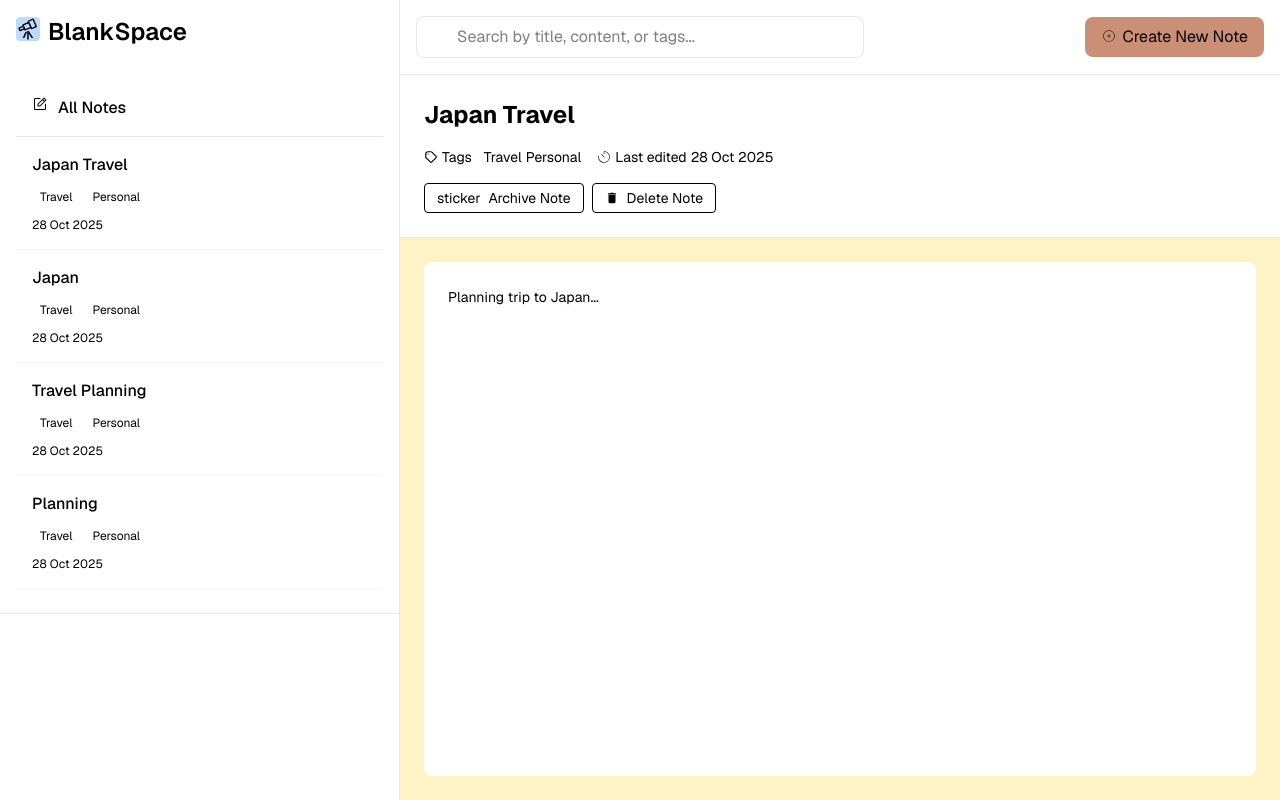
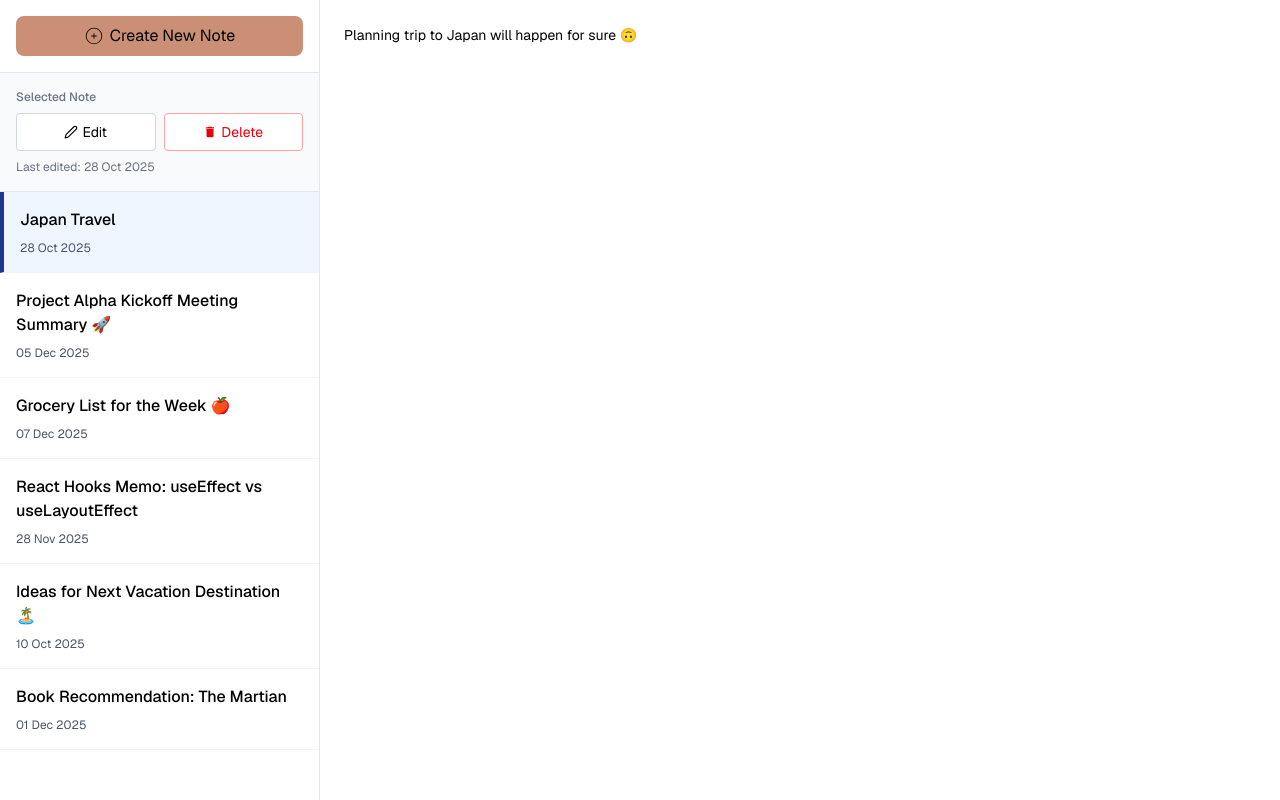
Before and after one commit to ValgusNguyen/blankspace, a Next.js app in the folder frontend/: page / in a window 1280 px wide. Built offline with nearby package versions, Linux system fonts and the light colour scheme.

Commit message:
feat: add working button and simplified interface

```diff
--- a/frontend/src/app/page.tsx
+++ b/frontend/src/app/page.tsx
@@ -1,166 +1,294 @@
 "use client";
 import { useState } from "react";
-import { CiCirclePlus, CiTimer } from "react-icons/ci";
-import { HiOutlineTag } from "react-icons/hi";
+import { CiCirclePlus } from "react-icons/ci";
 import { MdDelete } from "react-icons/md";
-import { PiNotePencil } from "react-icons/pi";
-import { VscTelescope } from "react-icons/vsc";
+import { FiEdit2 } from "react-icons/fi";
 
 const NotesApp = () => {
-  const [selectedNote, setSelectedNote] = useState("Performance");
-
-  const notes = [
+  const [notes, setNotes] = useState([
     {
       title: "Japan Travel",
-      tags: ["Travel", "Personal"],
       date: "28 Oct 2025",
-      content: "Planning trip to Japan...",
+      content: "Planning trip to Japan will happen for sure 🙃",
     },
     {
-      title: "Japan",
-      tags: ["Travel", "Personal"],
-      date: "28 Oct 2025",
-      content: "Planning trip to Japan...",
+      title: "Project Alpha Kickoff Meeting Summary 🚀",
+      date: "05 Dec 2025",
+      content:
+        "Key takeaways: MVP features finalized. Deadline is end of Q1. Need to schedule follow-up with backend team on API design.",
     },
     {
-      title: "Travel Planning",
-      tags: ["Travel", "Personal"],
-      date: "28 Oct 2025",
-      content: "Planning trip to Japan...",
+      title: "Grocery List for the Week 🍎",
+      date: "07 Dec 2025",
+      content:
+        "Milk, eggs, whole-wheat bread, spinach, chicken breast, tomatoes, pasta. Don't forget the dark chocolate!",
     },
     {
-      title: "Planning",
-      tags: ["Travel", "Personal"],
-      date: "28 Oct 2025",
-      content: "Planning trip to Japan...",
+      title: "React Hooks Memo: useEffect vs useLayoutEffect",
+      date: "28 Nov 2025",
+      content:
+        "useEffect runs asynchronously after render and paint. useLayoutEffect runs synchronously after render but before paint. Use the latter for DOM measurements.",
     },
-  ];
+    {
+      title: "Ideas for Next Vacation Destination 🏝️",
+      date: "10 Oct 2025",
+      content:
+        "Considering Iceland (Northern Lights) or Thailand (beaches and food). Need to check flight prices for February.",
+    },
+    {
+      title: "Book Recommendation: The Martian",
+      date: "01 Dec 2025",
+      content:
+        "Andy Weir's book is a fantastic blend of science and survival. Highly recommend for a thrilling read.",
+    },
+  ]);
 
-  const [currentNote, setCurrentNote] = useState(
-    notes.find((note) => note.title === selectedNote) || notes[0],
+  const [selectedNoteTitle, setSelectedNoteTitle] = useState("Japan Travel");
+  const [isCreatingNote, setIsCreatingNote] = useState(false);
+  const [newNoteTitle, setNewNoteTitle] = useState("");
+  const [isEditingTitle, setIsEditingTitle] = useState(false);
+  const [editedTitle, setEditedTitle] = useState("");
+
+  const currentNote =
+    notes.find((note) => note.title === selectedNoteTitle) || notes[0];
+
+  const handleContentChange = (newContent: string) => {
+    setNotes((prevNotes) =>
+      prevNotes.map((note) =>
+        note.title === selectedNoteTitle
+          ? { ...note, content: newContent }
+          : note,
+      ),
     );
+  };
+
+  const handleCreateNote = () => {
+    setIsCreatingNote(true);
+    setNewNoteTitle("");
+  };
+
+  const handleSaveNewNote = () => {
+    const trimmedTitle = newNoteTitle.trim();
+
+    if (!trimmedTitle) {
+      alert("Please enter a note title!");
+      return;
+    }
+
+    if (notes.some((note) => note.title === trimmedTitle)) {
+      alert("A note with this title already exists!");
+      return;
+    }
+
+    const newNote = {
+      title: trimmedTitle,
+      date: new Date().toLocaleDateString("en-GB", {
+        day: "2-digit",
+        month: "short",
+        year: "numeric",
+      }),
+      content: "",
+    };
+
+    setNotes([newNote, ...notes]);
+    setSelectedNoteTitle(newNote.title);
+    setIsCreatingNote(false);
+    setNewNoteTitle("");
+  };
+
+  const handleCancelNewNote = () => {
+    setIsCreatingNote(false);
+    setNewNoteTitle("");
+  };
+
+  const handleDeleteNote = () => {
+    if (notes.length === 1) {
+      alert("Cannot delete the last note!");
+      return;
+    }
+
+    const updatedNotes = notes.filter(
+      (note) => note.title !== selectedNoteTitle,
+    );
+    setNotes(updatedNotes);
+    setSelectedNoteTitle(updatedNotes[0].title);
+  };
+
+  const handleEditTitle = () => {
+    setIsEditingTitle(true);
+    setEditedTitle(currentNote.title);
+  };
+
+  const handleSaveTitle = () => {
+    const trimmedTitle = editedTitle.trim();
+
+    if (!trimmedTitle) {
+      alert("Please enter a note title!");
+      return;
+    }
+
+    if (
+      trimmedTitle !== currentNote.title &&
+      notes.some((note) => note.title === trimmedTitle)
+    ) {
+      alert("A note with this title already exists!");
+      return;
+    }
+
+    setNotes((prevNotes) =>
+      prevNotes.map((note) =>
+        note.title === selectedNoteTitle
+          ? { ...note, title: trimmedTitle }
+          : note,
+      ),
+    );
+    setSelectedNoteTitle(trimmedTitle);
+    setIsEditingTitle(false);
+  };
+
+  const handleCancelEditTitle = () => {
+    setIsEditingTitle(false);
+    setEditedTitle("");
+  };
 
   return (
-    <div className="flex h-screen bg-white dark:bg-black text-black dark:text-white">
-      <div className="w-100 bg-white border-r border-gray-200 dark:bg-black text-black dark:text-white flex flex-col">
-        <div className="p-4 border-b border-gray-200 ">
-          <div className="flex items-center gap-2 mb-4">
-            <VscTelescope className="pt-0 mb-1.5 text-2xl rounded bg-blue-200" />
-            <span className="font-semibold text-2xl text-black dark:text-white pt-0.3">
-              BlankSpace
-            </span>
+    <div className="flex h-screen bg-white text-black">
+      {/* Sidebar */}
+      <div className="w-80 border-r border-gray-200 flex flex-col">
+        {/* Create Note Button */}
+        <div className="p-4 border-b border-gray-200">
+          <button
+            onClick={handleCreateNote}
+            disabled={isCreatingNote}
+            className="flex items-center cursor-pointer justify-center w-full bg-[#ca8f75] text-black py-2 px-4 rounded-lg hover:bg-[#9e664e] transition disabled:opacity-50 disabled:cursor-not-allowed"
+          >
+            <CiCirclePlus className="text-xl" />
+            <h2 className="pl-1.5">Create New Note</h2>
+          </button>
         </div>
-          <div className="items-center text-black dark:text-white mb-2 cursor-pointer">
-            <div className="p-4 border-b border-gray-200">
-              <div className="flex pt-2 mb-0 pb-0 mt-2 ">
-                <PiNotePencil className="text-l" />
-                <h1 className="text-center font-medium text-black dark:text-white text-l pl-2.5">
-                  All Notes
-                </h1>
+
+        {/* Create Note Form */}
+        {isCreatingNote && (
+          <div className="p-4 border-b border-gray-200 bg-blue-50">
+            <input
+              type="text"
+              value={newNoteTitle}
+              onChange={(e) => setNewNoteTitle(e.target.value)}
+              onKeyDown={(e) => {
+                if (e.key === "Enter") handleSaveNewNote();
+                if (e.key === "Escape") handleCancelNewNote();
+              }}
+              placeholder="Enter note title..."
+              className="w-full px-3 py-2 border border-gray-300 rounded mb-2 outline-none focus:ring-2 focus:ring-blue-500"
+              autoFocus
+            />
+            <div className="flex gap-2">
+              <button
+                onClick={handleSaveNewNote}
+                className="flex-1 px-3 py-1 text-sm bg-blue-600 text-white rounded hover:bg-blue-700 cursor-pointer"
+              >
+                Save
+              </button>
+              <button
+                onClick={handleCancelNewNote}
+                className="flex-1 px-3 py-1 text-sm bg-gray-300 text-black rounded hover:bg-gray-400 cursor-pointer"
+              >
+                Cancel
+              </button>
             </div>
           </div>
-            <div className="overflow-y-auto mt-0 pt-0 ">
+        )}
+
+        {/* Edit Title Form */}
+        {isEditingTitle && (
+          <div className="p-4 border-b border-gray-200 bg-green-50">
+            <label className="text-xs font-medium text-gray-700 mb-1 block">
+              Edit Title
+            </label>
+            <input
+              type="text"
+              value={editedTitle}
+              onChange={(e) => setEditedTitle(e.target.value)}
+              onKeyDown={(e) => {
+                if (e.key === "Enter") handleSaveTitle();
+                if (e.key === "Escape") handleCancelEditTitle();
+              }}
+              className="w-full px-3 py-2 border border-gray-300 rounded mb-2 outline-none focus:ring-2 focus:ring-green-500"
+              autoFocus
+            />
+            <div className="flex gap-2">
+              <button
+                onClick={handleSaveTitle}
+                className="flex-1 px-3 py-1 text-sm bg-green-600 text-white rounded hover:bg-green-700 cursor-pointer"
+              >
+                Save
+              </button>
+              <button
+                onClick={handleCancelEditTitle}
+                className="flex-1 px-3 py-1 text-sm bg-gray-300 text-black rounded hover:bg-gray-400 cursor-pointer"
+              >
+                Cancel
+              </button>
+            </div>
+          </div>
+        )}
+
+        {/* Selected Note Actions */}
+        {!isCreatingNote && !isEditingTitle && (
+          <div className="p-4 border-b border-gray-200 bg-gray-50">
+            <div className="text-xs font-medium text-gray-500 mb-2">
+              Selected Note
+            </div>
+            <div className="flex gap-2">
+              <button
+                onClick={handleEditTitle}
+                className="flex-1 flex items-center justify-center gap-1 px-3 py-2 text-sm bg-white border border-gray-300 rounded hover:bg-gray-100 cursor-pointer"
+                title="Edit title"
+              >
+                <FiEdit2 />
+                <span>Edit</span>
+              </button>
+              <button
+                onClick={handleDeleteNote}
+                className="flex-1 flex items-center justify-center gap-1 px-3 py-2 text-sm text-red-600 bg-white border border-red-300 rounded hover:bg-red-50 cursor-pointer"
+              >
+                <MdDelete />
+                <span>Delete</span>
+              </button>
+            </div>
+            <div className="text-xs text-gray-500 mt-2">
+              Last edited: {currentNote.date}
+            </div>
+          </div>
+        )}
+
+        {/* Notes List */}
+        <div className="flex-1 overflow-y-auto">
           {notes.map((note) => (
             <div
               key={note.title}
               className={`p-4 border-b border-gray-100 cursor-pointer hover:bg-gray-50 ${
-                    selectedNote === note.title
+                selectedNoteTitle === note.title
                   ? "bg-blue-50 border-l-4 border-l-blue-900"
                   : ""
               }`}
-                  onClick={() => setSelectedNote(note.title)}
+              onClick={() => setSelectedNoteTitle(note.title)}
             >
-                  <h3 className="font-medium text-black dark:text-white mb-2">
-                    {note.title}
-                  </h3>
-                  <div className="flex flex-wrap gap-1 mb-2">
-                    {note.tags.map((tag) => (
-                      <span
-                        key={tag}
-                        className="px-2 py-1 text-xs bg-white dark:bg-[#96c0ed] text-black dark:text-white rounded"
-                      >
-                        {tag}
-                      </span>
-                    ))}
-                  </div>
-                  <p className="text-xs text-black dark:text-white">
-                    {note.date}
-                  </p>
+              <h3 className="font-medium mb-2">{note.title}</h3>
+              <p className="text-xs text-gray-600">{note.date}</p>
             </div>
           ))}
         </div>
       </div>
-        </div>
-      </div>
-      <div className="flex-1 flex">
-        <div className="flex-1 flex flex-col">
-          <div className="p-4 border-b border-gray-200 text-black dark:text-white flex items-center justify-between">
-            <div className="relative flex-1 max-w-md">
-              <input
-                type="text"
-                placeholder="Search by title, content, or tags..."
-                className="w-full pl-10 pr-4 py-2 border border-gray-200 rounded-lg focus:outline-none focus:ring-2 focus:ring-blue-500 focus:border-transparent"
-              />
-            </div>
-            <div className="flex items-center space-x-3 ml-4">
-              <button className="flex items-center bg-[#ca8f75] text-black py-2 px-4 rounded-lg hover:bg-[#9e664e] transition">
-                <CiCirclePlus className="pb-0.5" />
-                <h2 className="pl-1.5">Create New Note</h2>
-              </button>
-            </div>
-          </div>
 
-          <div className="flex-1 flex flex-col">
-            <div className="p-6 bg-white dark:bg-black text-black dark:text-white border-b border-gray-200">
-              <h1 className="text-2xl font-bold text-black dark:text-white mb-4">
-                {currentNote.title}
-              </h1>
-              <div className="flex items-center gap-4 text-sm text-black dark:text-white">
-                <div className="flex items-center gap-1">
-                  <HiOutlineTag />
-                  <span>Tags</span>
-                  <div className="flex gap-1 ml-2">
-                    {currentNote.tags.map((tag) => (
-                      <span key={tag} className="text-black dark:text-white">
-                        {tag}
-                      </span>
-                    ))}
-                  </div>
-                </div>
-                <div className="flex items-center gap-1">
-                  <CiTimer />
-                  <span>Last edited</span>
-                  <span className="text-black dark:text-white">
-                    {currentNote.date}
-                  </span>
-                </div>
-              </div>
-
-              <div className="flex gap-2 mt-4">
-                <button className="flex items-center gap-2 px-3 py-1 text-sm text-black dark:text-white hover:bg-gray-100 rounded border">
-                  <span>sticker</span>
-                  Archive Note
-                </button>
-                <button className="flex items-center gap-2 px-3 py-1 text-sm text-black dark:text-white hover:bg-gray-100 rounded border">
-                  <MdDelete />
-                  Delete Note
-                </button>
-              </div>
-            </div>
-
-            <div className="flex-1 p-6 bg-amber-100">
-              <div className="bg-white dark:bg-black text-black dark:text-white rounded-lg p-6 h-full">
+      {/* Main Content - Just the textarea */}
+      <div className="flex-1 p-6">
         <textarea
           value={currentNote.content}
-                  onChange={(e) =>
-                    setCurrentNote({ ...currentNote, content: e.target.value })
-                  }
-                  className="w-full h-full outline-none resize-none text-black dark:text-white font-sans text-sm leading-relaxed"
+          onChange={(e) => handleContentChange(e.target.value)}
+          className="w-full h-full outline-none resize-none text-sm leading-relaxed"
+          placeholder="Start typing your note..."
         />
-              </div>
-            </div>
-          </div>
-        </div>
       </div>
     </div>
   );
```
Lines whose indentation alone changed are shown as unchanged.
